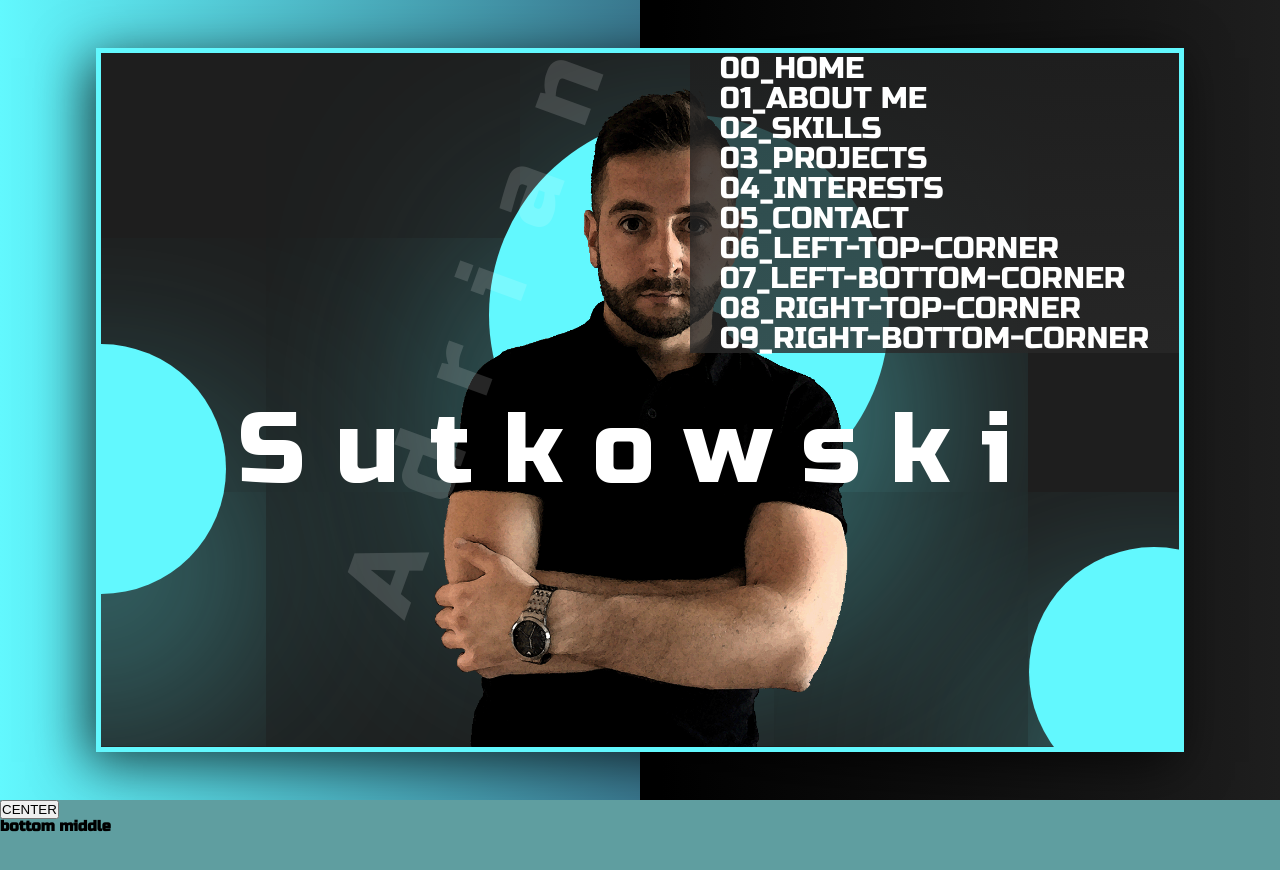
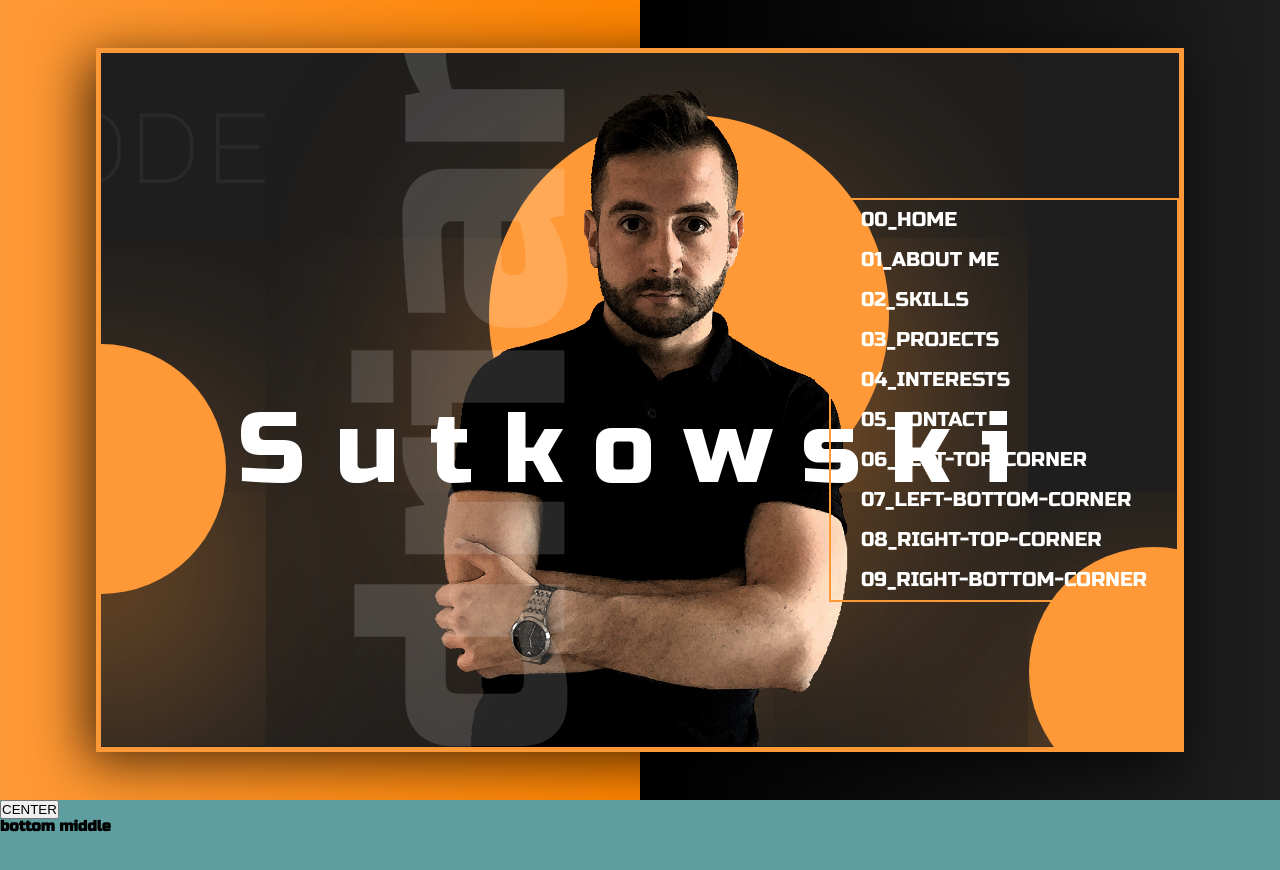
Before and after one commit to Dens0/Portfolio, a plain HTML site: page index.html in a window 1280 px wide. Shown: the top 870 px of the page. Drawn offline with Linux system fonts and the light colour scheme; a web font is replaced by a local one.

Commit message:
name &and circles

```diff
--- a/index.html
+++ b/index.html
@@ -7,7 +7,7 @@
     <meta content="ie=edge" http-equiv="X-UA-Compatible">
     <title>Document</title>
     <link href="css/styles.css" rel="stylesheet">
-    <link href="https://fonts.googleapis.com/css?family=Anton|Archivo+Black|Francois+One|Krona+One|Notable|Rubik+Mono+One|Russo+One&display=swap&subset=latin-ext" rel="stylesheet">
+    <link href="https://fonts.googleapis.com/css?family=Anton|Archivo+Black|Faster+One|Francois+One|Krona+One|Libre+Barcode+39+Text|Major+Mono+Display|Notable|Rubik+Mono+One|Russo+One&display=swap&subset=latin-ext" rel="stylesheet">
     <link href="https://fonts.googleapis.com/css?family=Titillium+Web&amp;subset=latin-ext" rel="stylesheet">
     <link href="css/style.css" rel="stylesheet">
 </head>
@@ -40,6 +40,11 @@
             <div class="home__circle home__circle-1"></div>
             <div class="home__circle home__circle-2"></div>
             <div class="home__circle home__circle-3"></div>
+            <div class="home__circle home__circle-4">
+                <span class="home__circle-code">
+                    Code
+                </span>
+            </div>
             <div class="home__name">Adrian</div>
             <div class="home__surname">Sutkowski</div>
             <div class="navigation">
--- a/sass/abstracts/_variables.sass
+++ b/sass/abstracts/_variables.sass
@@ -1,7 +1,7 @@
 //COLOURS
-$colors-primary: #62f8fe
+$colors-primary: #ff9937
 $colors-primary-light: #7ed56f
-$colors-primary-dark: #3a788f
+$colors-primary-dark: #ff8500
 
 
 
--- a/sass/components/_navigation.sass
+++ b/sass/components/_navigation.sass
@@ -1,12 +1,12 @@
 .navigation
   z-index: 1
-  background-color: rgba($color-tertiary-light,.80)
   position: fixed
   right: 0
-  top: 0
-  background: #373B44  /* fallback for old browsers */
-  background: -webkit-linear-gradient(to right, #4286f4, #373B44) /* Chrome 10-25, Safari 5.1-6 */
-  background: linear-gradient(to top, rgba(#282828,.8), rgba(#1e1e1e,.8)) /* W3C, IE 10+/ Edge, Firefox 16+, Chrome 26+, Opera 12+, Safari 7+ */
+  top: 50%
+  transform: translateY(-50%)
+  border: 2px solid $colors-primary
+
+
 
 
 
@@ -22,9 +22,11 @@
 
 
 
+
   &__item
-    padding:  0 1rem
+    padding:  1rem 1rem
     z-index: 1
+
     &:hover
       background-color: rgba($color-tertiary-light,.60)
 
@@ -36,7 +38,7 @@
     //width: 100%
     &:link, &:visited
       backface-visibility: hidden
-      font-size: 3rem
+      font-size: 2rem
       font-weight: 300
       padding: 1rem 2rem
       text-decoration: none
--- a/sass/layout/_home.sass
+++ b/sass/layout/_home.sass
@@ -49,6 +49,25 @@
       top: 60%
       left: 0
       transform: translate(-50%,-50%)
+    &-4
+      background-color: transparent
+      box-shadow: none
+      width: 40rem
+      height: 40rem
+      top: 0
+      left: 0
+      transform: translate(-40%,-40%)
+      overflow: hidden
+
+    &-code
+      position: absolute
+      font-size: 10rem
+      font-family: 'Major Mono Display', monospace
+      color: rgba($color-white,.05)
+      z-index: 1
+      top: 50%
+      left: 10%
+
 
 
 
@@ -57,20 +76,20 @@
     @include center_abs
     transform: translateX(-50%)
     font-size: 10rem
-    color: white
+    color: $color-white
     z-index: 1
     letter-spacing: 3rem
 
 
   &__name
-    position: absolute
-    font-size: 10rem
+    @include center_abs
+
+    font-size: 30rem
     color: rgba($color-white,.15)
     z-index: 1
-    letter-spacing: 5rem
-    transform: rotate(-70deg)
-    top: 30%
-    left: 6%
+    transform: rotate(-90deg)
+    bottom: 30%
+    left: -20%
 
   &__half
     flex-grow: 1
```
Also changed, not shown: css/style.css, 1 other file.
